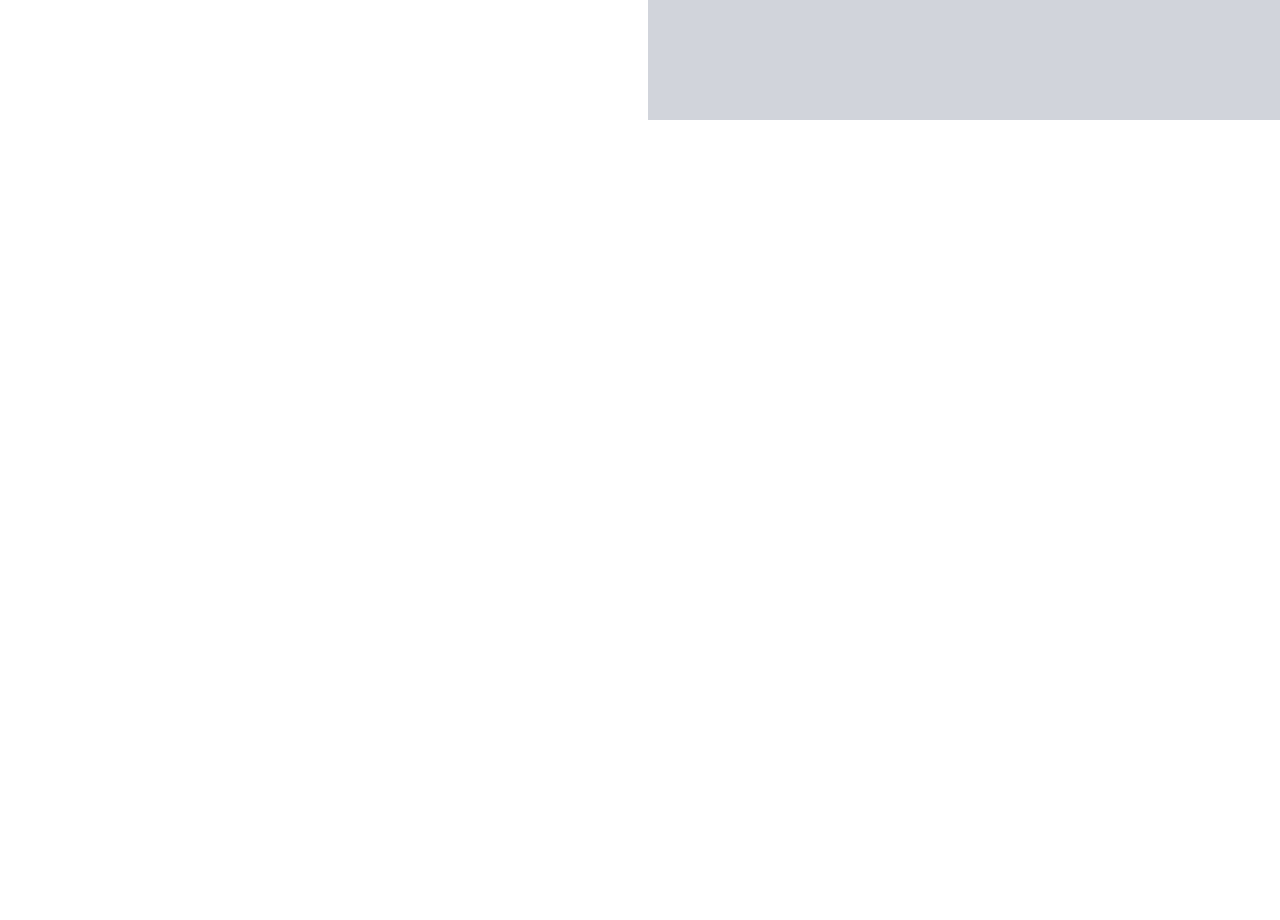
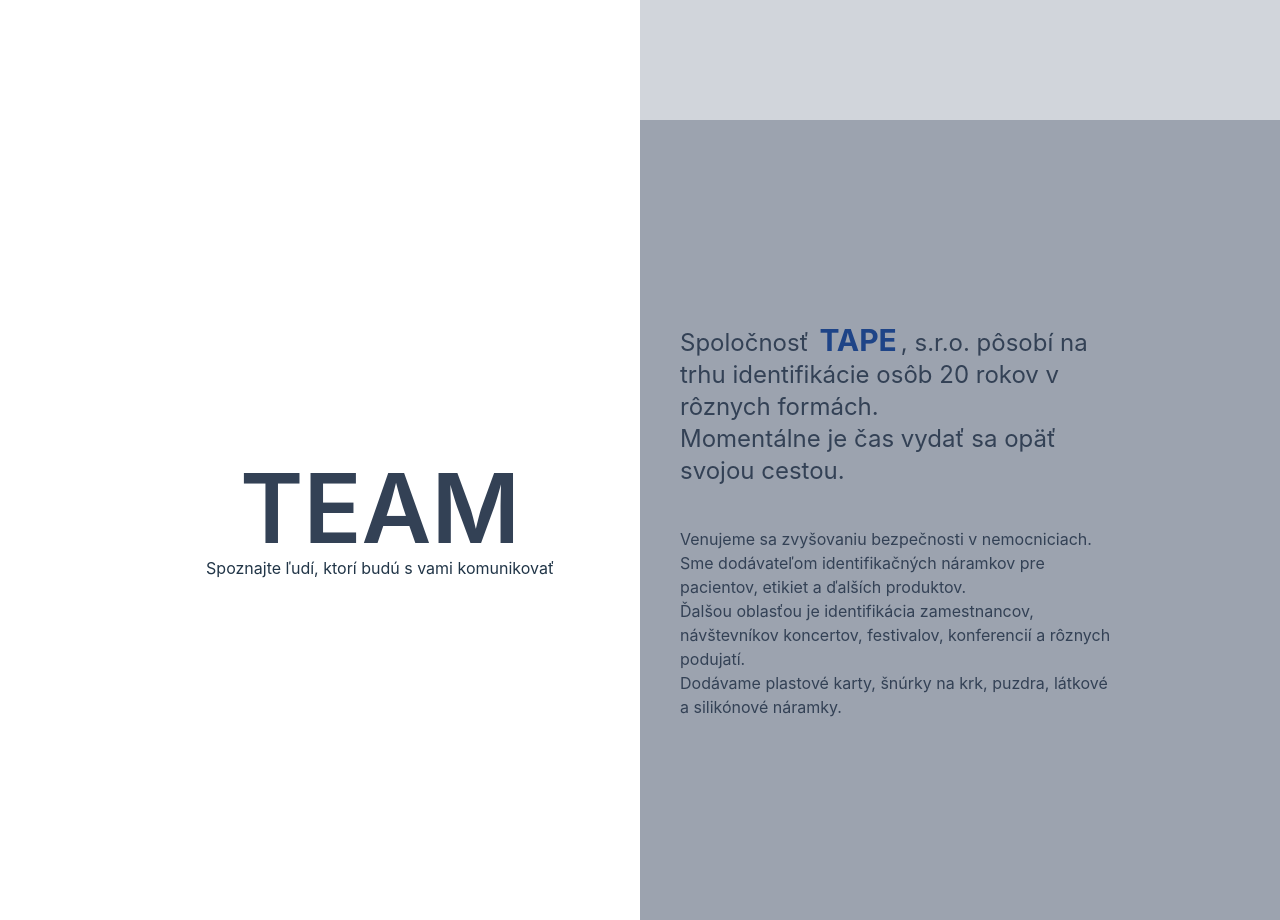
Before and after one commit to krytoss/tape, a React (Vite) app: page / in a window 1280 px wide. Shown: the part 1480-2400 px from the top of the page. Before the commit the page ends 1600 px from the top, so only its background shows below. Built offline with nearby package versions, Linux system fonts and the light colour scheme.

Commit message:
Started work on Team section

```diff
--- a/src/App.tsx
+++ b/src/App.tsx
@@ -3,6 +3,7 @@ import { gsap } from "gsap";
 import DotMenu from './components/DotMenu'
 import Home from './sections/Home';
 import About from './sections/About';
+import Team from './sections/Team';
 
 function App() {
 
@@ -99,6 +100,7 @@ function App() {
 	<>
 		<Home />
 		<About />
+		<Team />
 		<DotMenu />
 	</>
   )
--- a/src/components/Layout/Grid.tsx
+++ b/src/components/Layout/Grid.tsx
@@ -7,7 +7,7 @@ type Props = {
 
 const Grid: React.FC<Props> = ({ children, cols, gap, className }) => {
 	return (
-		<div className={`grid grid-cols-${cols} gap-${gap ?? "4"} ${className ?? ""}`}>
+		<div className={`grid grid-cols-${cols} ${className ?? ""}`}>
 			{children}
 		</div>
 	)
--- a/src/components/Layout/Title.tsx
+++ b/src/components/Layout/Title.tsx
@@ -8,7 +8,7 @@ const Title: React.FC<Props> = ({ children, color }) => {
 	const className = color === "light" ? "text-white" : "text-slate-700";
 
 	return (
-		<h3 className={`text-8xl uppercase font-semibold ${className}`}>
+		<h3 className={`text-8xl uppercase font-semibold block ${className}`}>
 			{ children }
 		</h3>
 	)
--- /dev/null
+++ b/src/sections/Team.tsx
@@ -0,0 +1,34 @@
+import Grid from "../components/Layout/Grid"
+import Section from "../components/Layout/Section"
+import Title from "../components/Layout/Title"
+
+const Team: React.FC = () => {
+	return (
+		<Section>
+			<Grid cols={2} className="h-full">
+				<div className="py-10 pl-40 pr-10 text-center justify-center items-center flex width-full bg-white flex-col">
+					<Title color="dark">
+						Team
+					</Title>
+					<p>
+						Spoznajte ľudí, ktorí budú s vami komunikovať
+					</p>
+				</div>
+				<div className="py-10 pl-10 pr-40 justify-center items-center flex bg-gray-400 text-slate-700">
+					<p>
+						<span className="text-2xl block mb-10">
+							Spoločnosť <span className="text-3xl text-tape font-bold mx-1">TAPE</span>, s.r.o. pôsobí na trhu identifikácie osôb 20 rokov v rôznych formách.
+							<br />Momentálne je čas vydať sa opäť svojou cestou.
+						</span>
+						Venujeme sa zvyšovaniu bezpečnosti v nemocniciach.<br />
+						Sme dodávateľom identifikačných náramkov pre pacientov, etikiet a ďalších produktov.<br />
+						Ďalšou oblasťou je identifikácia zamestnancov, návštevníkov koncertov, festivalov, konferencií a rôznych podujatí.<br />
+						Dodávame plastové karty, šnúrky na krk, puzdra, látkové a silikónové náramky.
+					</p>
+				</div>
+			</Grid>
+		</Section>
+	)
+}
+
+export default Team
```
